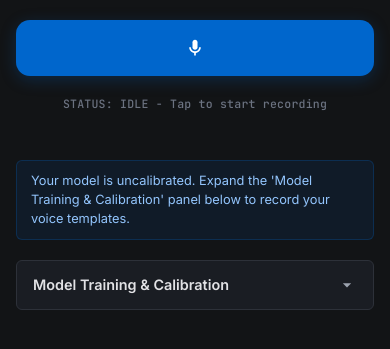
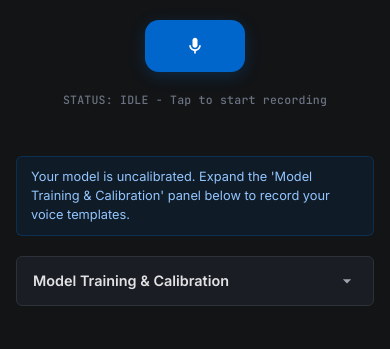
Before and after one commit to Sakibisthedeveloper/-CareerDna, a Flask app: page / in a window 390 px wide. Shown: the part 68-417 px from the top of the page. Run offline with Flask 3, Linux system fonts and the light colour scheme.

Commit message:
style: narrow mobile record button width

```diff
--- a/cleft-stt-app/templates/index.html
+++ b/cleft-stt-app/templates/index.html
@@ -599,11 +599,12 @@
                 width: 100%;
             }
             .record-btn {
-                width: 100%;
-                padding: 18px 24px;
+                width: auto;
+                max-width: 70%;
+                padding: 16px 40px;
                 border-radius: 14px;
                 font-size: 0.95rem;
-                min-height: 56px;
+                min-height: 52px;
             }
             .text-grid {
                 grid-template-columns: 1fr;
```
